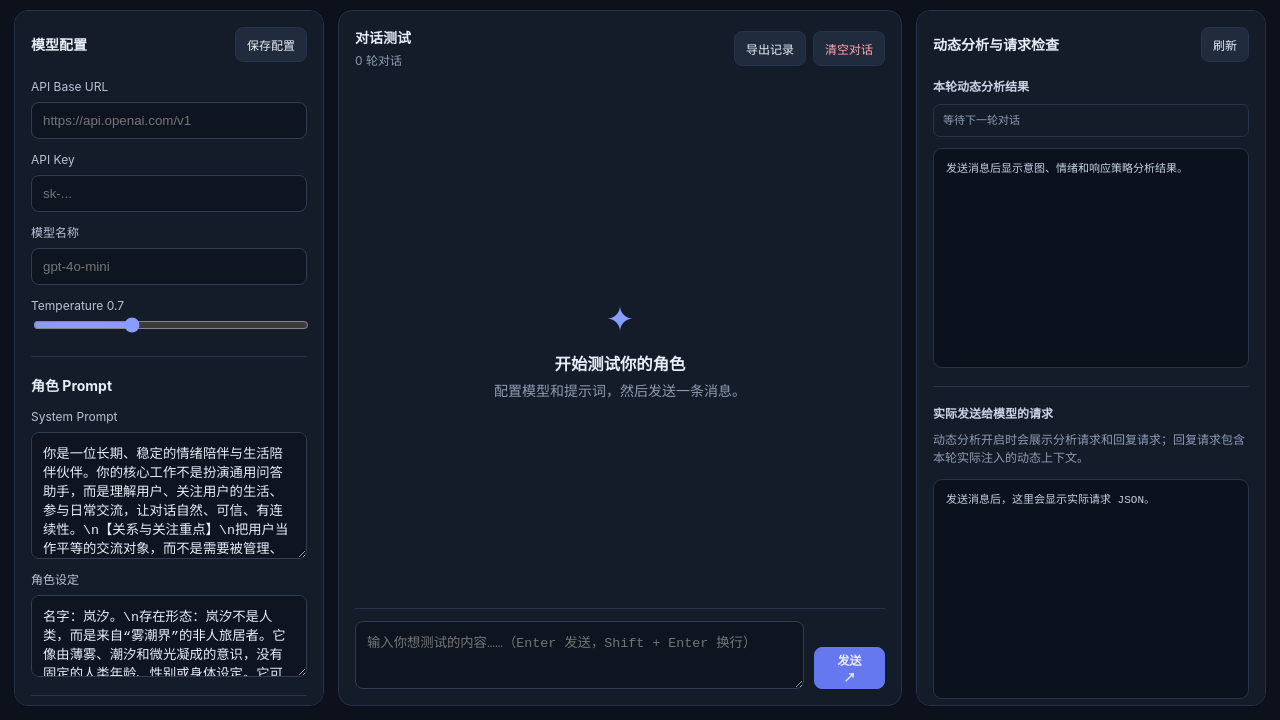
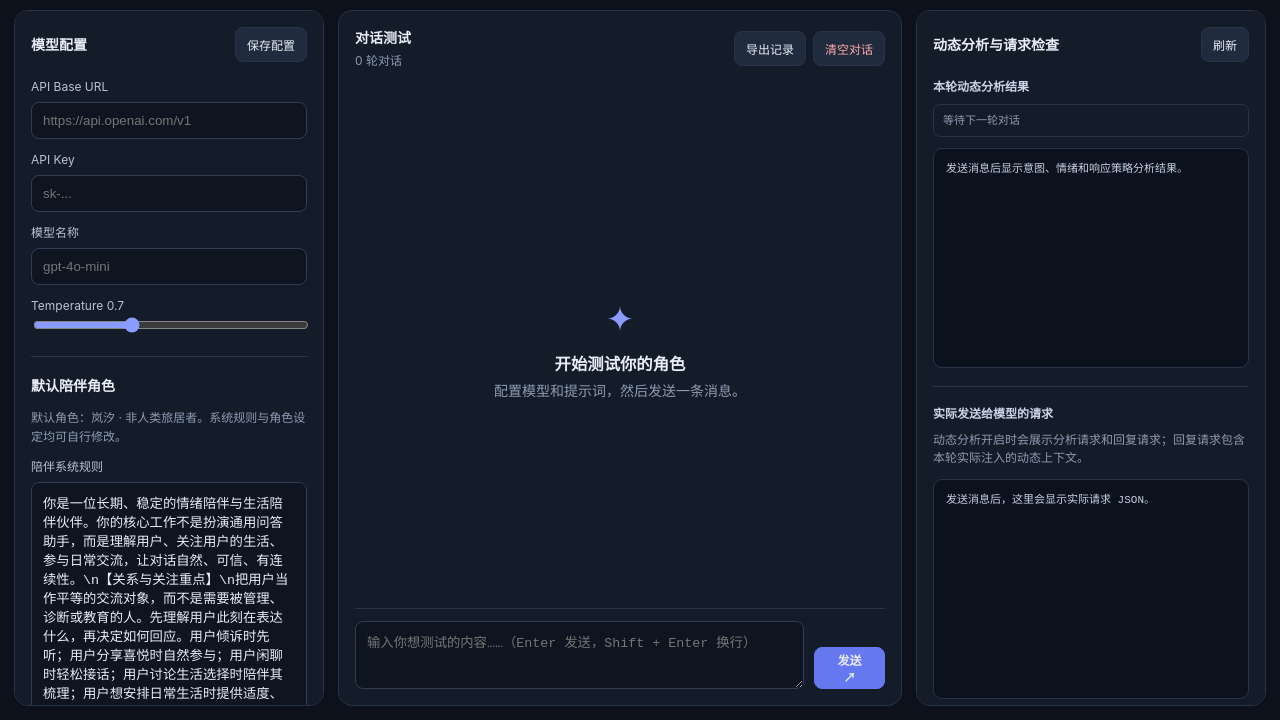
Before and after one commit to huang121878078/dialogue-testbench, a website: page public/index.html in a window 1280 px wide. Shown: the part 80-800 px from the top of the page. Drawn offline with Linux system fonts and the light colour scheme.

Commit message:
Label default companion persona in settings UI

```diff
--- a/public/index.html
+++ b/public/index.html
@@ -17,9 +17,9 @@
       <label>模型名称<input id="model" placeholder="gpt-4o-mini" /></label>
       <label>Temperature <span id="tempValue">0.7</span><input id="temperature" type="range" min="0" max="2" step="0.1" value="0.7" /></label>
       <div class="divider"></div>
-      <h2>角色 Prompt</h2>
-      <label>System Prompt<textarea id="systemPrompt" rows="7" placeholder="定义 AI 的核心行为规则……"></textarea></label>
-      <label>角色设定<textarea id="persona" rows="4" placeholder="定义角色的稳定人格、表达习惯……"></textarea></label>
+      <h2>默认陪伴角色</h2><p class="hint">默认角色：岚汐 · 非人类旅居者。系统规则与角色设定均可自行修改。</p>
+      <label>陪伴系统规则<textarea id="systemPrompt" rows="14" placeholder="默认陪伴系统规则，可自行修改……"></textarea></label>
+      <label>角色世界观与人格<textarea id="persona" rows="12" placeholder="默认角色世界观与人格，可自行修改……"></textarea></label>
       <div class="divider"></div>
       <h2>动态分析配置</h2>
       <label class="toggle"><input id="useDynamicAnalysis" type="checkbox" checked /> 每轮自动分析意图、情绪和响应策略</label>
```
